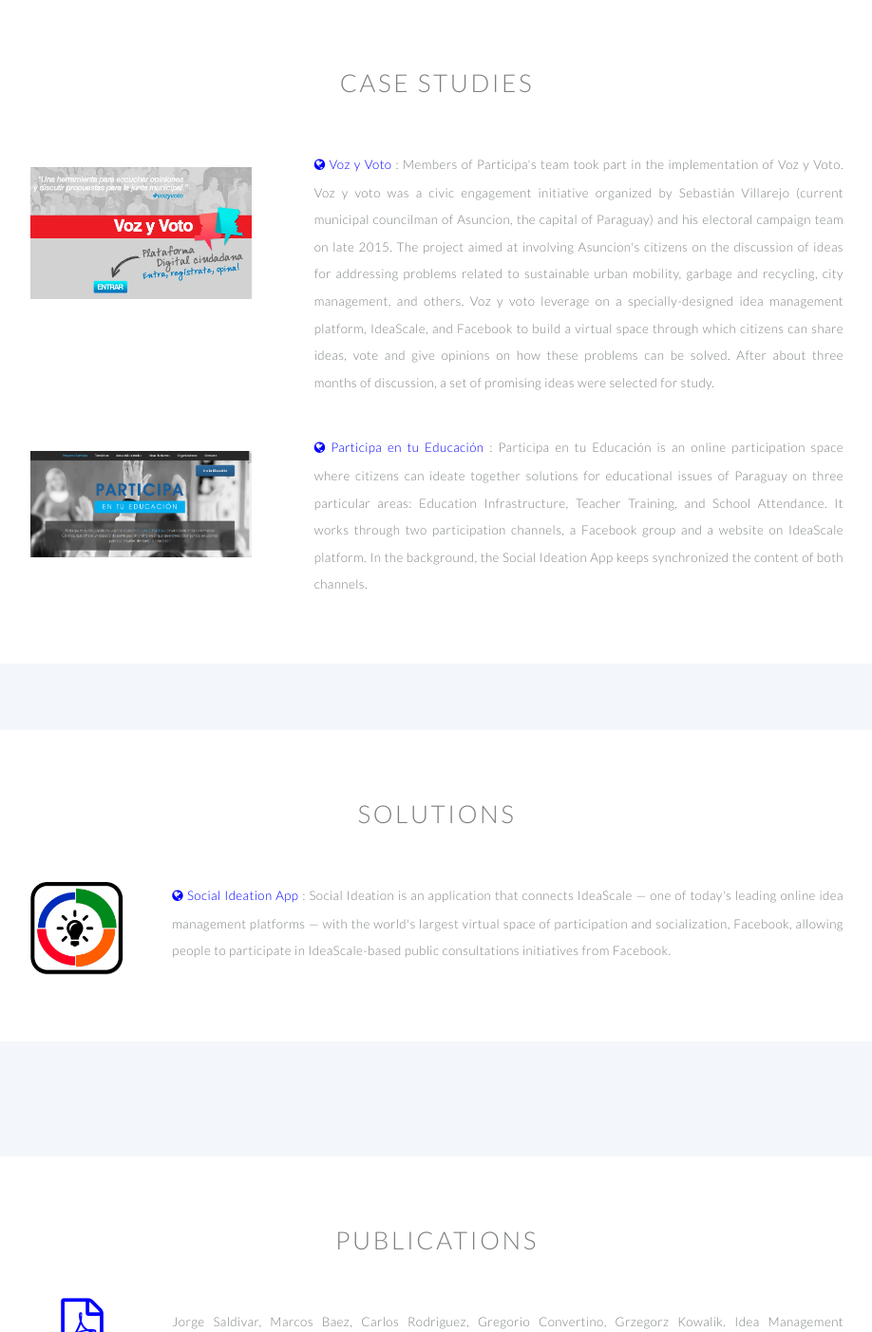
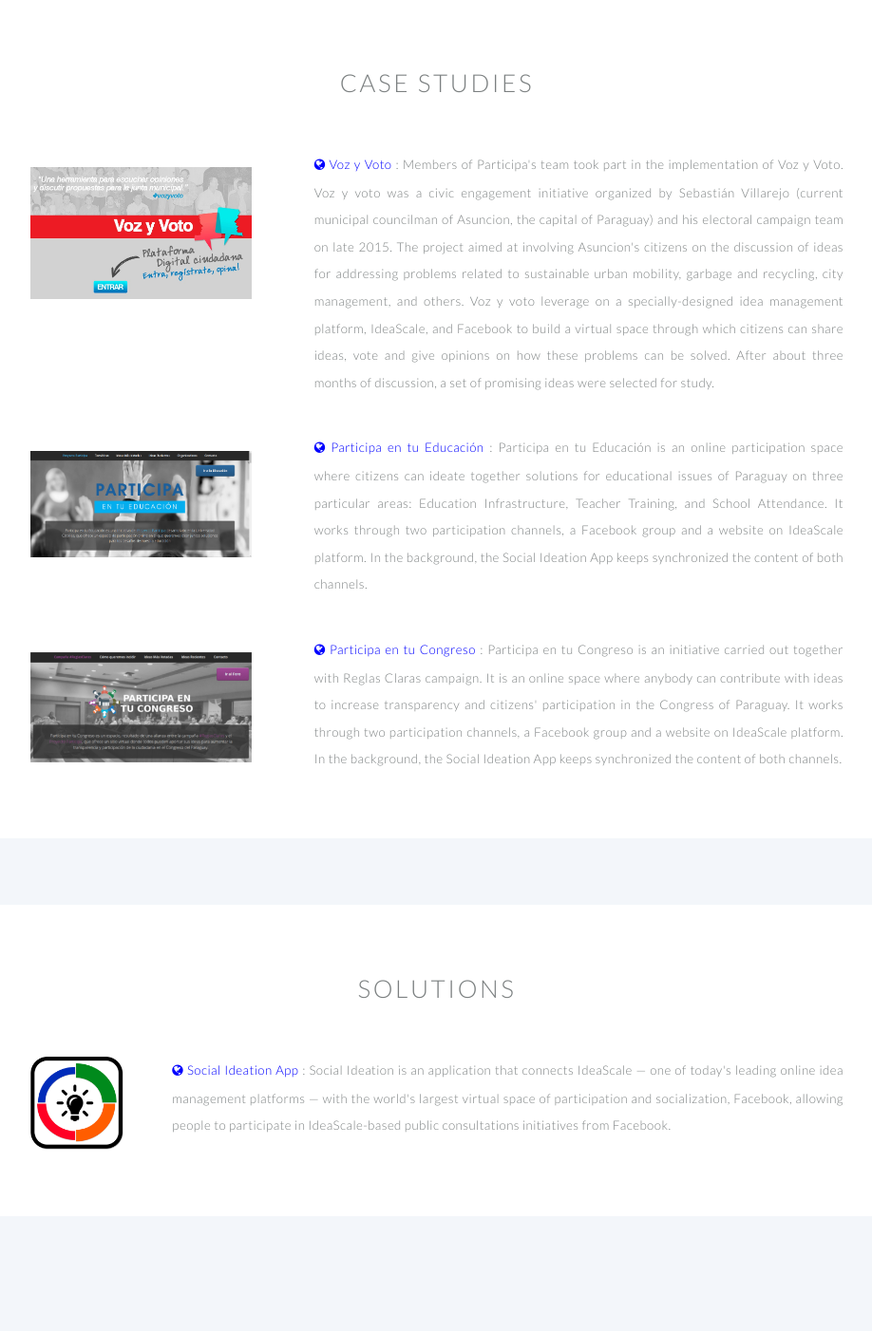
Before and after one commit to ParticipaPY/website, a PHP site: page /?lang=en in a window 1280 px wide. Shown: the part 2284-3687 px from the top of the page at 95% size, without its empty margins (180-1098 px from the left). Run offline with PHP 8.4, Linux system fonts and the light colour scheme; data that the repository does not hold is empty.

Commit message:
Participa en tu Congreso initiative added to case studies

```diff
--- a/contenido_en.php
+++ b/contenido_en.php
@@ -71,6 +71,14 @@ $exp_prev_2 = array(
 		"descripcion" => "Participa en tu Educación is an online participation space where citizens can ideate together solutions for educational issues of Paraguay on three particular areas: Education Infrastructure, Teacher Training, and School Attendance. It works through two participation channels, a Facebook group and a website on IdeaScale platform. In the background, the Social Ideation App keeps synchronized the content of both channels.",
 		"url" => "http://participaentueducacion.org.py",
 		"img" => "images/participaentueducacion.png"
+	);
+
+
+$exp_prev_3 = array(
+		"nombre" => "Participa en tu Congreso",
+		"descripcion" => "Participa en tu Congreso is an initiative carried out together with Reglas Claras campaign. It is an online space where anybody can contribute with ideas to increase transparency and citizens' participation in the Congress of Paraguay. It works through two participation channels, a Facebook group and a website on IdeaScale platform. In the background, the Social Ideation App keeps synchronized the content of both channels.",
+		"url" => "http://reglasclaras.org.py",
+		"img" => "images/reglasclaras.png"
 	);
 // // Plantilla
 // $exp_prev_N = array(
--- a/index.php
+++ b/index.php
@@ -215,6 +215,14 @@ if ($_GET["lang"] == "en"){
 								</div>
 								<div class="8u 12u(narrower)" style="font-size: 10pt; text-align: justify;">
                                     <a href="<?php echo $exp_prev_2["url"]; ?>" class="icon fa-globe" style="color: blue"> <?php echo $exp_prev_2["nombre"]; ?></a> : <?php echo $exp_prev_2["descripcion"]; ?>
+								</div>
+							</div>
+							<div class="row">
+								<div class="4u 8u(narrower)">
+        							<a href="<?php echo $exp_prev_3["url"]; ?>" class="image"><img src="<?php echo $exp_prev_3["img"]; ?>" alt="" height=auto width=90% style="display:block; padding-top: 1em;"/></a>
+								</div>
+								<div class="8u 12u(narrower)" style="font-size: 10pt; text-align: justify;">
+                                    <a href="<?php echo $exp_prev_3["url"]; ?>" class="icon fa-globe" style="color: blue"> <?php echo $exp_prev_3["nombre"]; ?></a> : <?php echo $exp_prev_3["descripcion"]; ?>
 								</div>
 							</div>
 						</section>
```
Also changed, not shown: contenido_es.php (+8 -0 lines), images/reglasclaras.png (added).
